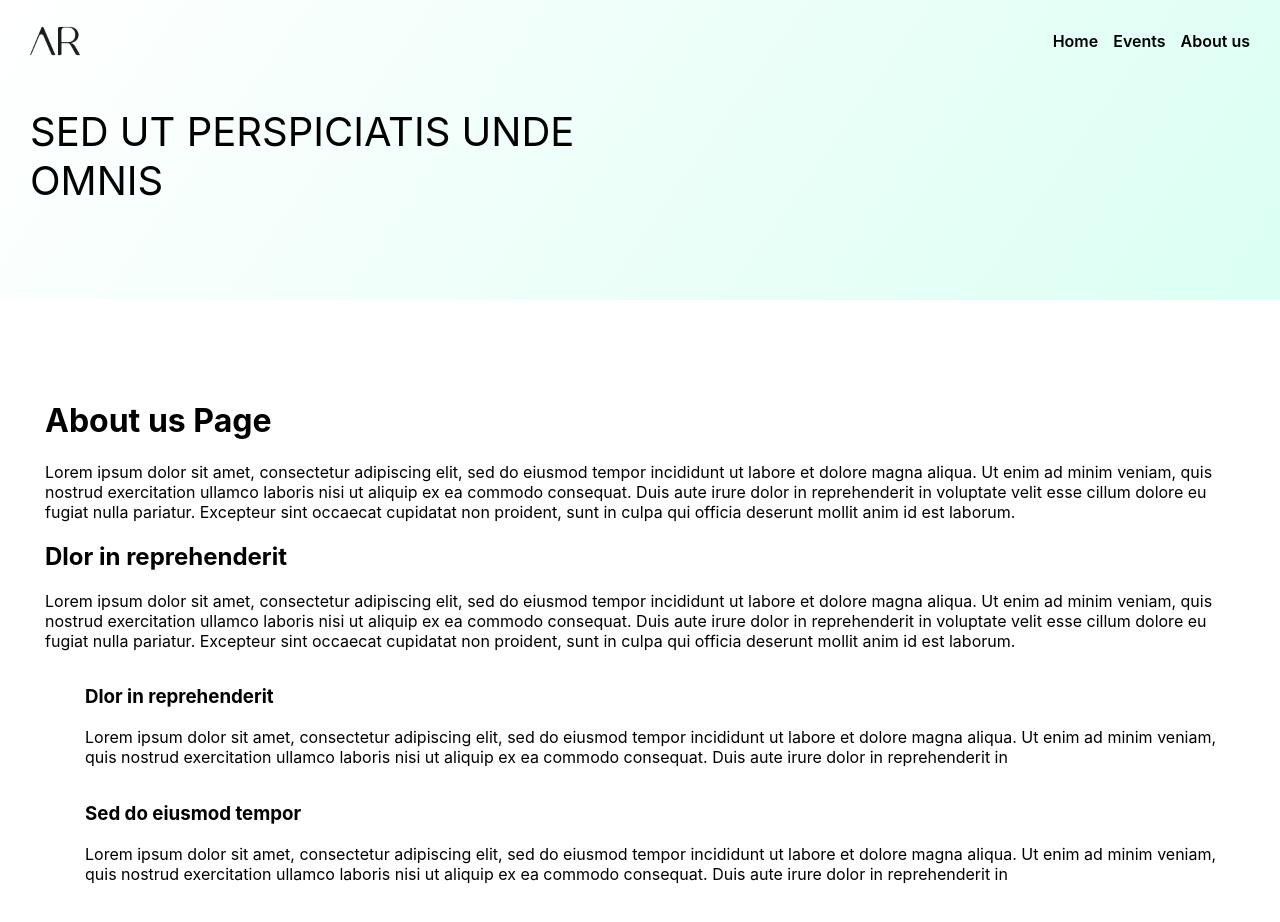
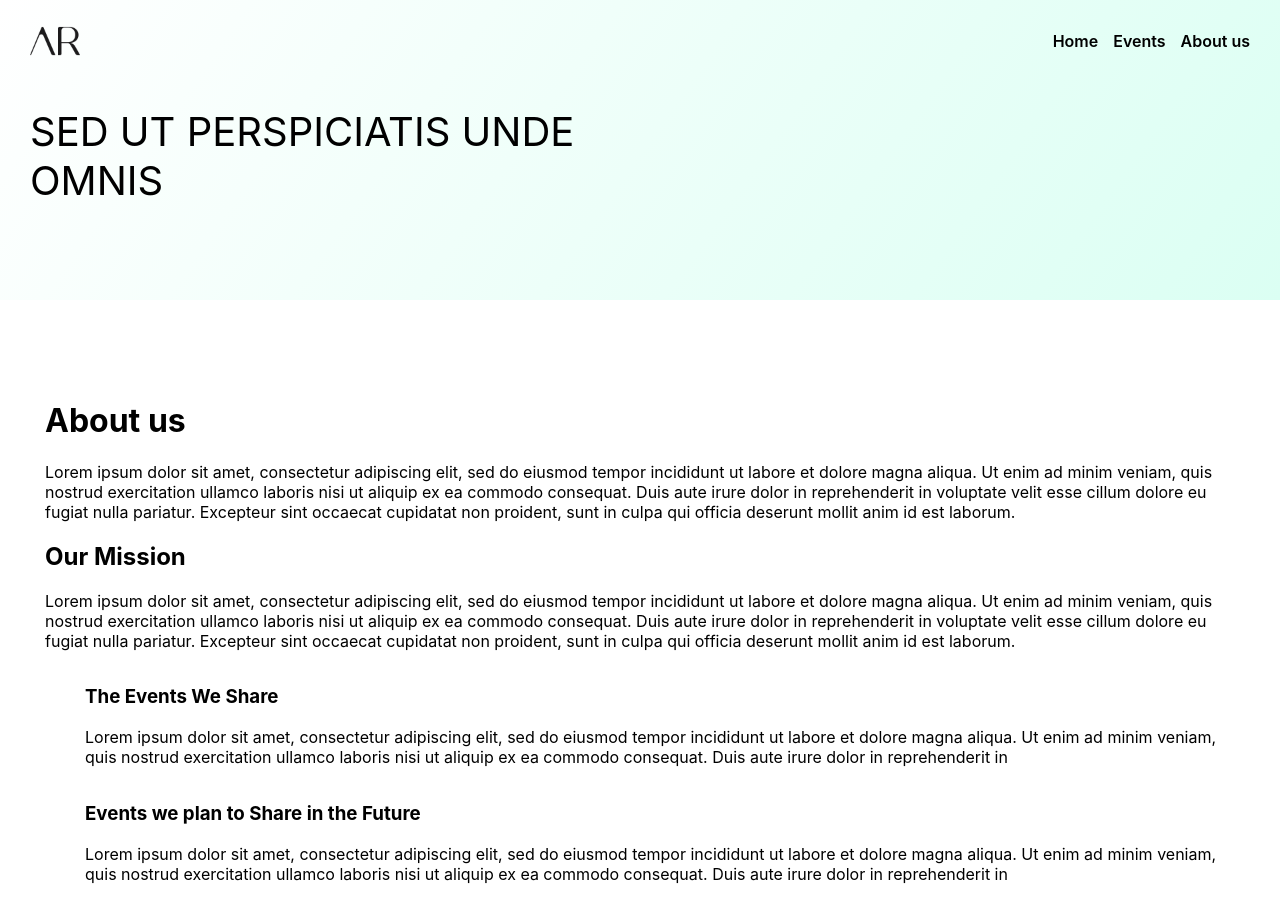
Before and after one commit to thedarksamurai/eventsProject, a Next.js app in the folder world-events/: page /about-us in a window 1280 px wide. Shown: the top 922 px of the page. Built offline with nearby package versions, Linux system fonts and the light colour scheme.

Commit message:
update to about us page

```diff
--- a/world-events/pages/about-us.js
+++ b/world-events/pages/about-us.js
@@ -1,7 +1,7 @@
 const AboutUsPage = () => {
   return (
     <div>
-      <h1> About us Page</h1>
+      <h1>About us</h1>
       <p>
         Lorem ipsum dolor sit amet, consectetur adipiscing elit, sed do eiusmod tempor incididunt ut
         labore et dolore magna aliqua. Ut enim ad minim veniam, quis nostrud exercitation ullamco
@@ -9,7 +9,7 @@ const AboutUsPage = () => {
         voluptate velit esse cillum dolore eu fugiat nulla pariatur. Excepteur sint occaecat
         cupidatat non proident, sunt in culpa qui officia deserunt mollit anim id est laborum.
       </p>
-      <h2>Dlor in reprehenderit </h2>
+      <h2>Our Mission </h2>
       <p>
         Lorem ipsum dolor sit amet, consectetur adipiscing elit, sed do eiusmod tempor incididunt ut
         labore et dolore magna aliqua. Ut enim ad minim veniam, quis nostrud exercitation ullamco
@@ -19,7 +19,7 @@ const AboutUsPage = () => {
       </p>
       <ul className="about_us_list">
         <li>
-          <h3>Dlor in reprehenderit </h3>
+          <h3>The Events We Share</h3>
           <p>
             Lorem ipsum dolor sit amet, consectetur adipiscing elit, sed do eiusmod tempor
             incididunt ut labore et dolore magna aliqua. Ut enim ad minim veniam, quis nostrud
@@ -28,7 +28,7 @@ const AboutUsPage = () => {
           </p>
         </li>
         <li>
-          <h3>Sed do eiusmod tempor </h3>
+          <h3>Events we plan to Share in the Future</h3>
           <p>
             Lorem ipsum dolor sit amet, consectetur adipiscing elit, sed do eiusmod tempor
             incididunt ut labore et dolore magna aliqua. Ut enim ad minim veniam, quis nostrud
```
Also changed, not shown: world-events/data/data.json (+1 -1 lines), world-events/src/components/events/catEvent.jsx (+0 -14 lines).
